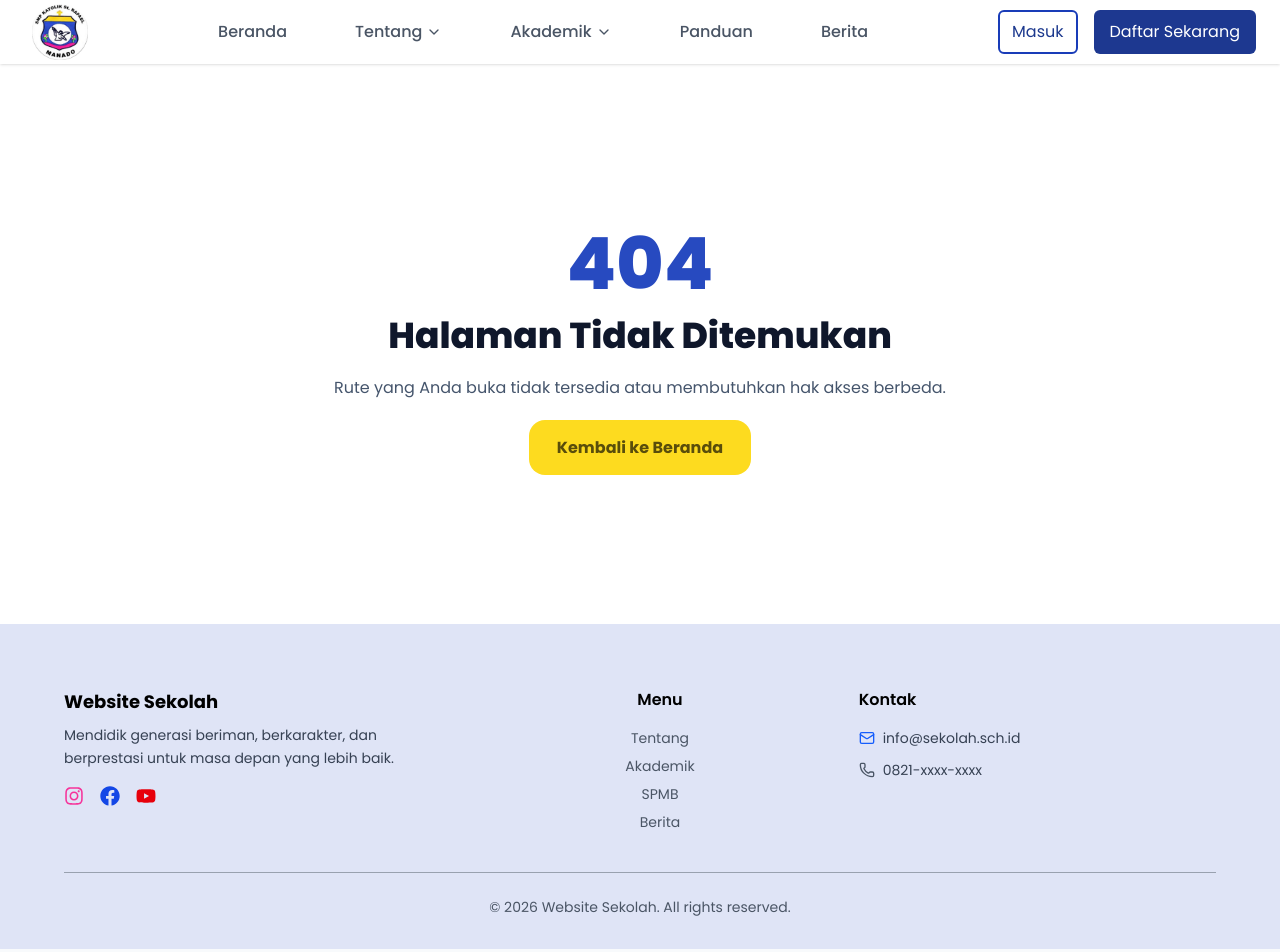
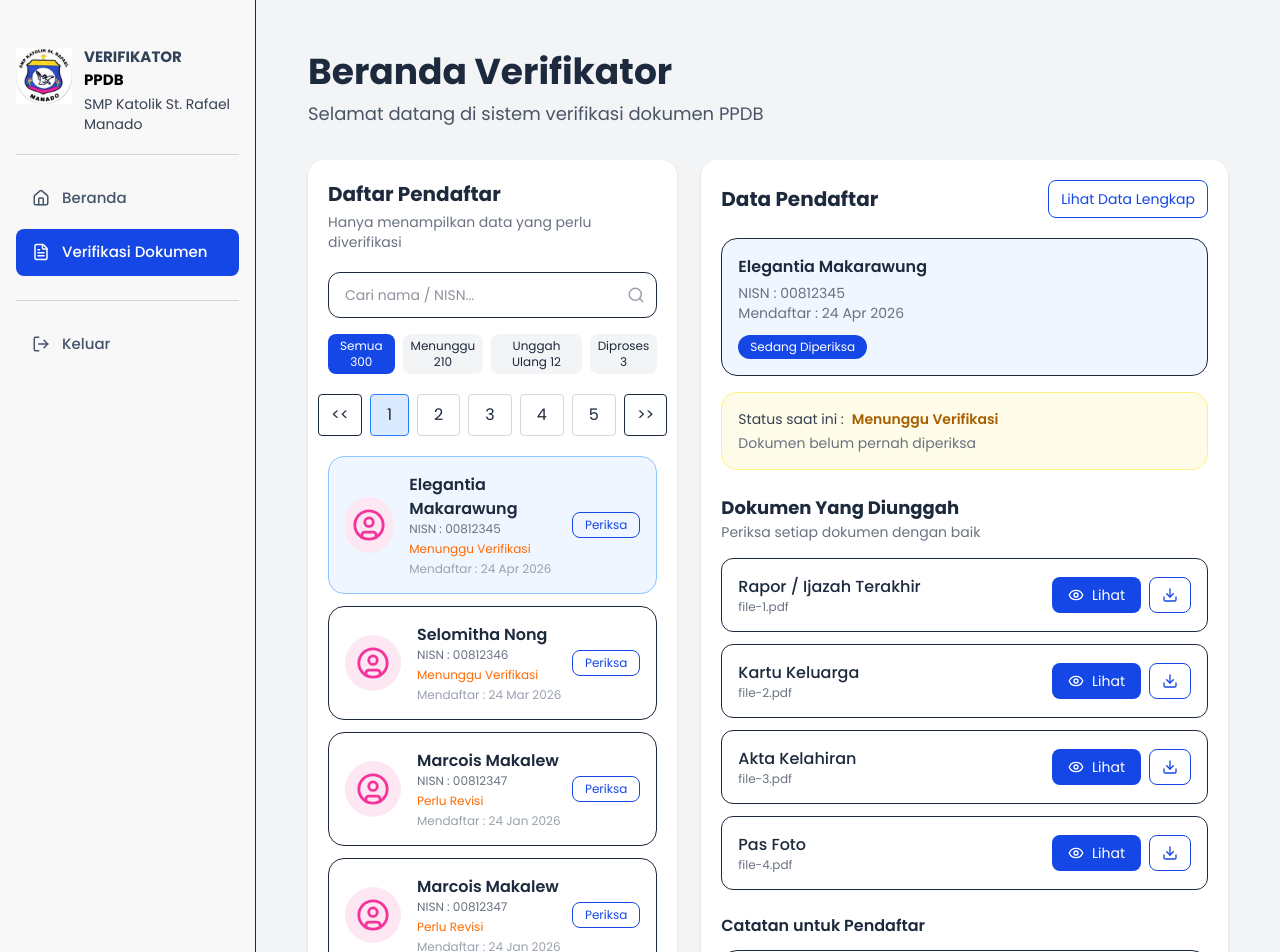
Before and after one commit to mrco23/rpl, a React (Vite) app in the folder fe/: page /verifikator/verifikasiDokumen in a window 1280 px wide. Shown: the top 952 px of the page. Built offline with nearby package versions, Linux system fonts and the light colour scheme; no server answers.

Commit message:
membuat tampilan verifikasi dokumen

```diff
--- a/fe/src/App.jsx
+++ b/fe/src/App.jsx
@@ -34,6 +34,7 @@ import Program from "./pages/public/ProgramPage";
 // verifikator
 import VerifikatorLayout from "./components/layout/VerifikatorLayout";
 import BerandaVerifikator from "./pages/verifikator/BerandaVerifikator";
+import VerifikasiDokumen from "./pages/verifikator/VerifikasiDokumen";
 
 /* scrool */
 import ScrolTop from "./components/common/ScrolTop";
@@ -76,6 +77,7 @@ function App() {
         {/* Verifier Routes */}
         <Route path="/verifikator" element={<VerifikatorLayout />}>
           <Route index element={<BerandaVerifikator />} />
+          <Route path="verifikasiDokumen" element={<VerifikasiDokumen />} />
         </Route>
 
         {/* Applicant Routes */}
--- a/fe/src/components/common/SidebarVerifikator.jsx
+++ b/fe/src/components/common/SidebarVerifikator.jsx
@@ -1,10 +1,19 @@
 import React from "react";
-import { Link, useLocation } from "react-router-dom";
+import { Link, useLocation, useNavigate } from "react-router-dom";
 import { House, FileText, LogOut } from "lucide-react";
 import logo from "@assets/logo.jpg";
 
 function SidebarVerifikator() {
   const location = useLocation();
+  const navigate = useNavigate();
+
+  const handleLogout = () => {
+    const confirmLogout = window.confirm("Apakah Anda yakin ingin keluar?");
+
+    if (confirmLogout) {
+      navigate("/login");
+    }
+  };
 
   const menus = [
     {
@@ -14,7 +23,7 @@ function SidebarVerifikator() {
     },
     {
       name: "Verifikasi Dokumen",
-      path: "/verifikator/verifikasi",
+      path: "/verifikator/verifikasiDokumen",
       icon: FileText,
     },
   ];
@@ -32,11 +41,7 @@ function SidebarVerifikator() {
       {/* Header */}
       <div className="pb-5 border-b border-gray-300">
         <div className="flex items-start gap-3">
-          <img
-            src={logo}
-            alt="Logo"
-            className="w-14 h-14 object-contain"
-          />
+          <img src={logo} alt="Logo" className="w-14 h-14 object-contain" />
 
           <div>
             <h2 className="text-[15px] font-bold text-slate-700 uppercase leading-tight">
@@ -64,11 +69,11 @@ function SidebarVerifikator() {
               key={index}
               to={item.path}
               className={`flex items-center gap-3 px-4 py-3 rounded-lg text-[15px] font-medium transition-all
-              ${
-                isActive(item.path)
-                  ? "bg-blue-700 text-white"
-                  : "text-slate-600 hover:bg-gray-200"
-              }`}
+                ${
+                  isActive(item.path)
+                    ? "bg-blue-700 text-white"
+                    : "text-slate-600 hover:bg-gray-200"
+                }`}
             >
               <Icon size={18} />
               {item.name}
@@ -79,7 +84,10 @@ function SidebarVerifikator() {
 
       {/* Logout */}
       <div className="mt-6 pt-5 border-t border-gray-300">
-        <button className="w-full flex items-center gap-3 px-4 py-3 rounded-xl text-[15px] font-medium text-slate-600 hover:bg-red-50 hover:text-red-600 transition-all">
+        <button
+          onClick={handleLogout}
+          className="w-full flex items-center gap-3 px-4 py-3 rounded-xl text-[15px] font-medium text-slate-600 hover:bg-red-50 hover:text-red-600 transition-all"
+        >
           <LogOut size={18} />
           Keluar
         </button>
--- /dev/null
+++ b/fe/src/pages/verifikator/VerifikasiDokumen.jsx
@@ -0,0 +1,307 @@
+import React, { useState } from "react";
+import {
+  Search,
+  Eye,
+  Download,
+  ChevronRight,
+  Check,
+  X,
+  Save,
+  UserCircle,
+} from "lucide-react";
+
+function VerifikasiDokumen({ totalPages = 5 }) {
+  const [currentPage, setCurrentPage] = useState(1);
+
+  const goPrev = () => setCurrentPage((prev) => Math.max(prev - 1, 1));
+  const goNext = () => setCurrentPage((prev) => Math.min(prev + 1, totalPages));
+
+  const applicants = [
+    {
+      name: "Elegantia Makarawung",
+      nisn: "00812345",
+      status: "Menunggu Verifikasi",
+      date: "24 Apr 2026",
+      active: true,
+    },
+    {
+      name: "Selomitha Nong",
+      nisn: "00812346",
+      status: "Menunggu Verifikasi",
+      date: "24 Mar 2026",
+    },
+    {
+      name: "Marcois Makalew",
+      nisn: "00812347",
+      status: "Perlu Revisi",
+      date: "24 Jan 2026",
+    },
+    {
+      name: "Marcois Makalew",
+      nisn: "00812347",
+      status: "Perlu Revisi",
+      date: "24 Jan 2026",
+    },
+    {
+      name: "Marcois Makalew",
+      nisn: "00812347",
+      status: "Perlu Revisi",
+      date: "24 Jan 2026",
+    },
+    {
+      name: "Marcois Makalew",
+      nisn: "00812347",
+      status: "Perlu Revisi",
+      date: "24 Jan 2026",
+    },
+  ];
+
+  const docs = [
+    "Rapor / Ijazah Terakhir",
+    "Kartu Keluarga",
+    "Akta Kelahiran",
+    "Pas Foto",
+  ];
+
+  return (
+    <div className="p-7 bg-gray-100 min-h-screen">
+      <div>
+        <h1 className="text-4xl font-bold text-slate-800">
+          Beranda Verifikator
+        </h1>
+        <p className="text-gray-600 mt-2 text-lg">
+          Selamat datang di sistem verifikasi dokumen PPDB
+        </p>
+      </div>
+      <div className="grid grid-cols-12 gap-6 mt-8">
+        {/* LEFT */}
+        <div className="col-span-5 bg-white rounded-2xl shadow-sm p-5">
+          <div className="flex justify-between items-start">
+            <div>
+              <h2 className="text-xl font-bold text-slate-800">
+                Daftar Pendaftar
+              </h2>
+              <p className="text-sm text-gray-500 mt-1">
+                Hanya menampilkan data yang perlu diverifikasi
+              </p>
+            </div>
+          </div>
+
+          {/* Search */}
+          <div className="relative mt-5">
+            <input
+              type="text"
+              placeholder="Cari nama / NISN..."
+              className="w-full border rounded-xl px-4 py-3 pr-10 text-sm outline-none"
+            />
+            <Search
+              size={18}
+              className="absolute right-3 top-3.5 text-gray-400"
+            />
+          </div>
+
+          {/* Filter */}
+          <div className="flex gap-2 mt-4">
+            <button className="px-2 py-1 rounded-lg bg-blue-700 text-white text-xs cursor-pointer">
+              Semua 300
+            </button>
+
+            <button className="px-2 py-1 rounded-lg bg-gray-100 text-xs cursor-pointer">
+              Menunggu 210
+            </button>
+
+            <button className="px-2 py-1 rounded-lg bg-gray-100 text-xs cursor-pointer">
+              Unggah Ulang 12
+            </button>
+
+            <button className="px-2 py-1 rounded-lg bg-gray-100 text-xs cursor-pointer">
+              Diproses 3
+            </button>
+          </div>
+
+          <div className="flex gap-2 justify-center mt-5">
+            {/* Tombol prev */}
+            <button
+              onClick={goPrev}
+              className="px-3 py-2 border rounded hover:bg-gray-100"
+            >
+              {"<<"}
+            </button>
+
+            {/* Angka halaman */}
+            {Array.from({ length: totalPages }, (_, i) => (
+              <button
+                key={i}
+                onClick={() => setCurrentPage(i + 1)}
+                className={`px-4 py-2 border rounded ${
+                  currentPage === i + 1
+                    ? "bg-blue-100 border-blue-500"
+                    : "bg-white border-gray-300"
+                }`}
+              >
+                {i + 1}
+              </button>
+            ))}
+
+            {/* Tombol next */}
+            <button
+              onClick={goNext}
+              className="px-3 py-2 border rounded hover:bg-gray-100"
+            >
+              {">>"}
+            </button>
+          </div>
+
+          {/* List */}
+          <div className="space-y-3 mt-5">
+            {applicants.map((item, index) => (
+              <div
+                key={index}
+                className={`border rounded-2xl p-4 flex justify-between items-center ${
+                  item.active ? "bg-blue-50 border-blue-300" : "bg-white"
+                }`}
+              >
+                <div className="flex items-center gap-4">
+                  {/* Avatar */}
+                  <div className="w-14 h-14 rounded-full bg-pink-100 flex items-center justify-center">
+                    <UserCircle size={34} className="text-pink-500" />
+                  </div>
+
+                  {/* Info */}
+                  <div>
+                    <h3 className="font-semibold text-slate-800">
+                      {item.name}
+                    </h3>
+
+                    <p className="text-xs text-gray-500">NISN : {item.nisn}</p>
+
+                    <p className="text-xs text-orange-500 mt-1">
+                      {item.status}
+                    </p>
+
+                    <p className="text-xs text-gray-400 mt-1">
+                      Mendaftar : {item.date}
+                    </p>
+                  </div>
+                </div>
+
+                <button className="text-xs border px-3 py-1 rounded-lg text-blue-700">
+                  Periksa
+                </button>
+              </div>
+            ))}
+          </div>
+        </div>
+
+        {/* RIGHT */}
+        <div className="col-span-7 bg-white rounded-2xl shadow-sm p-5">
+          <div className="flex justify-between items-center">
+            <h2 className="text-xl font-bold text-slate-800">Data Pendaftar</h2>
+
+            <button className="border px-3 py-2 rounded-lg text-sm text-blue-700">
+              Lihat Data Lengkap
+            </button>
+          </div>
+
+          {/* Profile */}
+          <div className="mt-5 border rounded-2xl p-4 bg-blue-50">
+            <h3 className="font-semibold text-slate-800">
+              Elegantia Makarawung
+            </h3>
+            <p className="text-sm text-gray-500 mt-1">NISN : 00812345</p>
+            <p className="text-sm text-gray-500">Mendaftar : 24 Apr 2026</p>
+
+            <span className="inline-block mt-3 px-3 py-1 rounded-full bg-blue-700 text-white text-xs">
+              Sedang Diperiksa
+            </span>
+          </div>
+
+          {/* Status */}
+          <div className="mt-4 bg-yellow-50 border border-yellow-200 rounded-2xl p-4">
+            <p className="text-sm text-gray-700">
+              Status saat ini :
+              <span className="text-yellow-700 font-semibold ml-2">
+                Menunggu Verifikasi
+              </span>
+            </p>
+
+            <p className="text-sm text-gray-500 mt-1">
+              Dokumen belum pernah diperiksa
+            </p>
+          </div>
+
+          {/* Dokumen */}
+          <div className="mt-6">
+            <h3 className="text-lg font-bold text-slate-800">
+              Dokumen Yang Diunggah
+            </h3>
+
+            <p className="text-sm text-gray-500">
+              Periksa setiap dokumen dengan baik
+            </p>
+
+            <div className="space-y-3 mt-4">
+              {docs.map((doc, index) => (
+                <div
+                  key={index}
+                  className="border rounded-xl p-4 flex justify-between items-center"
+                >
+                  <div>
+                    <h4 className="font-medium text-slate-800">{doc}</h4>
+                    <p className="text-xs text-gray-500">
+                      file-{index + 1}.pdf
+                    </p>
+                  </div>
+
+                  <div className="flex gap-2">
+                    <button className="bg-blue-700 text-white px-4 py-2 rounded-lg text-sm flex items-center gap-2">
+                      <Eye size={16} />
+                      Lihat
+                    </button>
+
+                    <button className="border px-3 py-2 rounded-lg text-blue-700">
+                      <Download size={16} />
+                    </button>
+                  </div>
+                </div>
+              ))}
+            </div>
+          </div>
+
+          {/* Note */}
+          <div className="mt-6">
+            <label className="font-semibold text-slate-800">
+              Catatan untuk Pendaftar
+            </label>
+
+            <textarea
+              rows="5"
+              placeholder="Tuliskan catatan yang jelas..."
+              className="w-full mt-3 border rounded-2xl p-4 outline-none resize-none"
+            ></textarea>
+          </div>
+
+          {/* Action */}
+          <div className="flex gap-3 mt-5">
+            <button className="px-5 py-3 rounded-xl border border-green-500 text-green-700 flex items-center gap-2">
+              <Check size={18} />
+              Verifikasi
+            </button>
+
+            <button className="px-5 py-3 rounded-xl border border-red-500 text-red-700 flex items-center gap-2">
+              <X size={18} />
+              Perbaiki
+            </button>
+
+            <button className="flex-1 px-5 py-3 rounded-xl bg-blue-700 text-white flex items-center justify-center gap-2">
+              <Save size={18} />
+              Simpan dan Kirim
+            </button>
+          </div>
+        </div>
+      </div>
+    </div>
+  );
+}
+
+export default VerifikasiDokumen;
```
